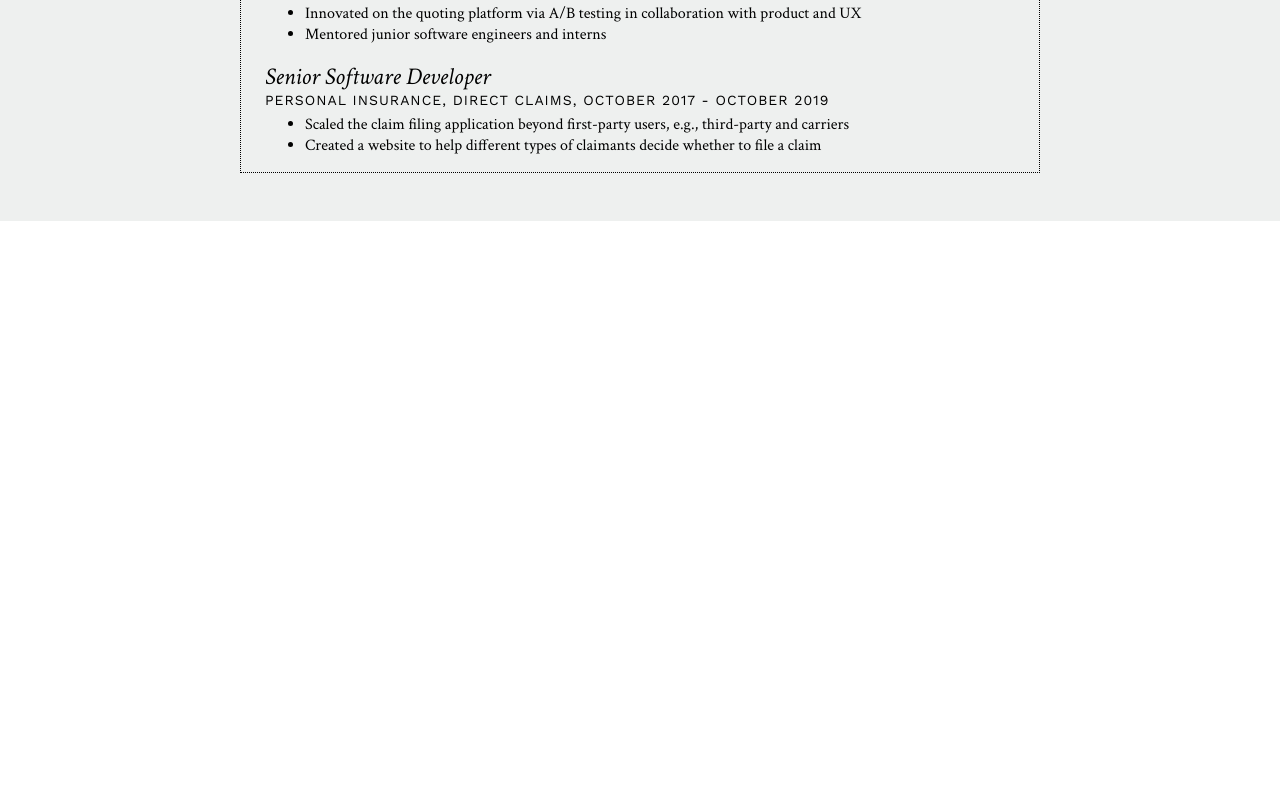
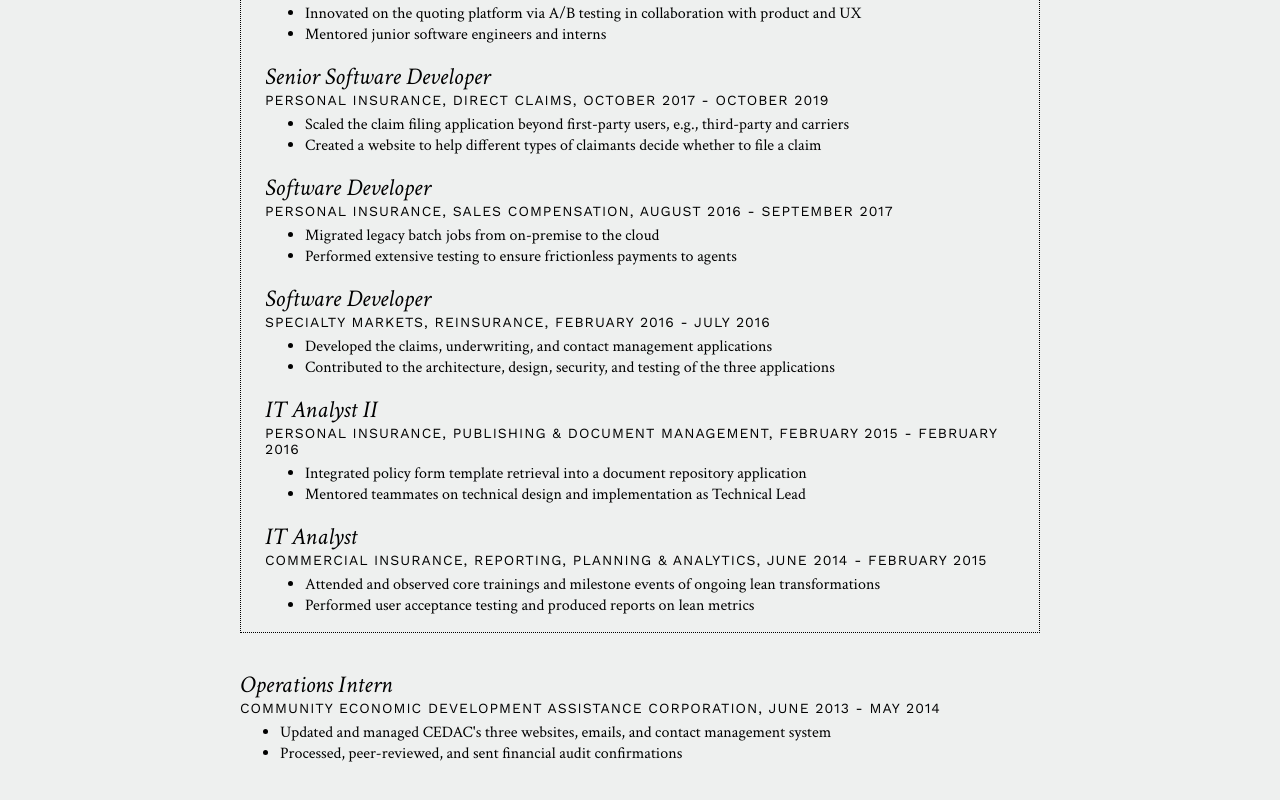
Before and after one commit to trandianat/portfolio, a React app: page / in a window 1280 px wide. Shown: the part 682-1482 px from the top of the page. Before the commit the page ends 903 px from the top, so only its background shows below. Built offline with nearby package versions, Linux system fonts and the light colour scheme; no server answers; what @aws-amplify/ui-react, aws-amplify would draw is missing.

Commit message:
Added previous jobs to resume

```diff
--- a/src/pages/resume/index.tsx
+++ b/src/pages/resume/index.tsx
@@ -42,8 +42,48 @@ export const Resume = (): JSX.Element => (
                 'Created a website to help different types of claimants decide whether to file a claim',
               ]}
             />
+            <Job
+              role="Software Developer"
+              company="Personal Insurance, Sales Compensation, August 2016 - September 2017"
+              descriptions={[
+                'Migrated legacy batch jobs from on-premise to the cloud',
+                'Performed extensive testing to ensure frictionless payments to agents',
+              ]}
+            />
+            <Job
+              role="Software Developer"
+              company="Specialty Markets, Reinsurance, February 2016 - July 2016"
+              descriptions={[
+                'Developed the claims, underwriting, and contact management applications',
+                'Contributed to the architecture, design, security, and testing of the three applications',
+              ]}
+            />
+            <Job
+              role="IT Analyst II"
+              company="Personal Insurance, Publishing & Document Management, February 2015 - February 2016"
+              descriptions={[
+                'Integrated policy form template retrieval into a document repository application',
+                'Mentored teammates on technical design and implementation as Technical Lead',
+              ]}
+            />
+            <Job
+              role="IT Analyst"
+              company="Commercial Insurance, Reporting, Planning & Analytics, June 2014 - February 2015"
+              descriptions={[
+                'Attended and observed core trainings and milestone events of ongoing lean transformations',
+                'Performed user acceptance testing and produced reports on lean metrics',
+              ]}
+            />
           </div>
         </div>
+        <Job
+          role="Operations Intern"
+          company="Community Economic Development Assistance Corporation, June 2013 - May 2014"
+          descriptions={[
+            "Updated and managed CEDAC's three websites, emails, and contact management system",
+            'Processed, peer-reviewed, and sent financial audit confirmations',
+          ]}
+        />
       </div>
     </Background>
   </Fragment>
```
